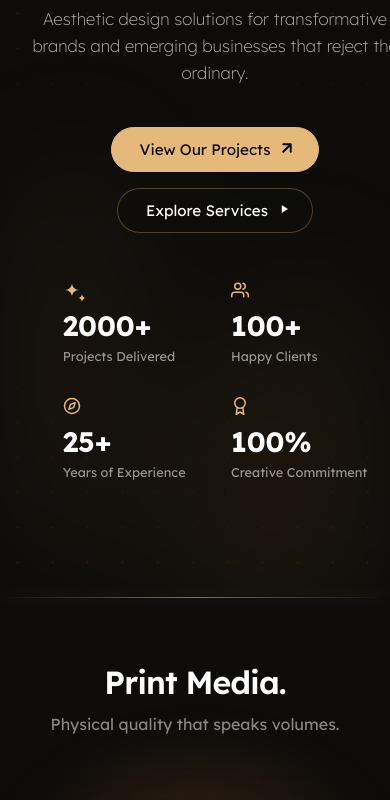
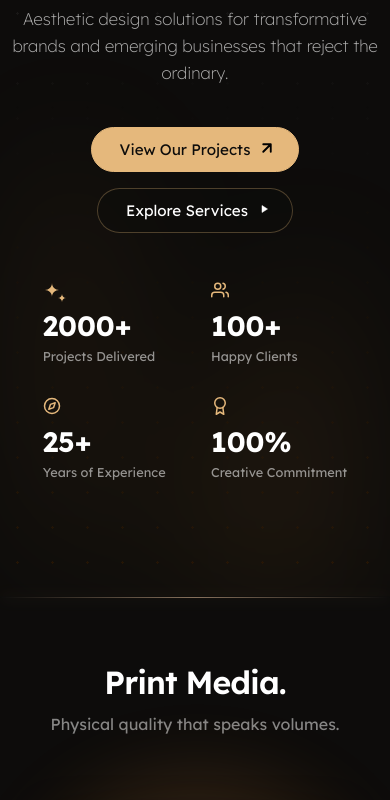
Before and after one commit to thefallenangel58/swastik-media-solutions, a website built with Vite: page index.html in a window 390 px wide. Shown: the part 290-1090 px from the top of the page. Built offline with nearby package versions, Linux system fonts and the light colour scheme; some packages are replaced by stand-ins of ours; no server answers; the database is empty; grey boxes are pictures that could not be loaded.

Commit message:
Add files via upload

```diff
--- a/style.css
+++ b/style.css
@@ -845,7 +845,7 @@ main {
   .hero-left {
     width: 100% !important;
     align-items: center;
-    margin-left: 20px;
+    /* margin-left: 20px; */
     /* justify-content: center; */
   }
 
```
